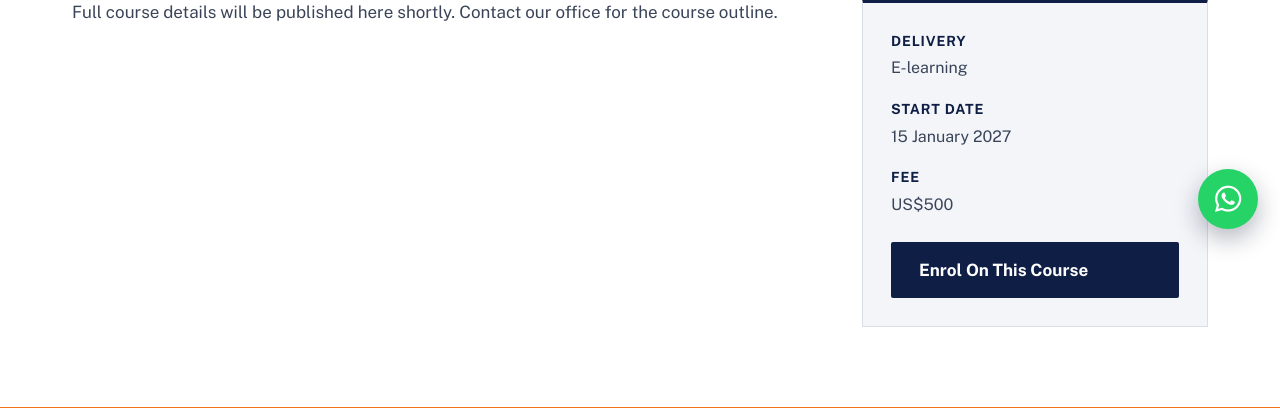
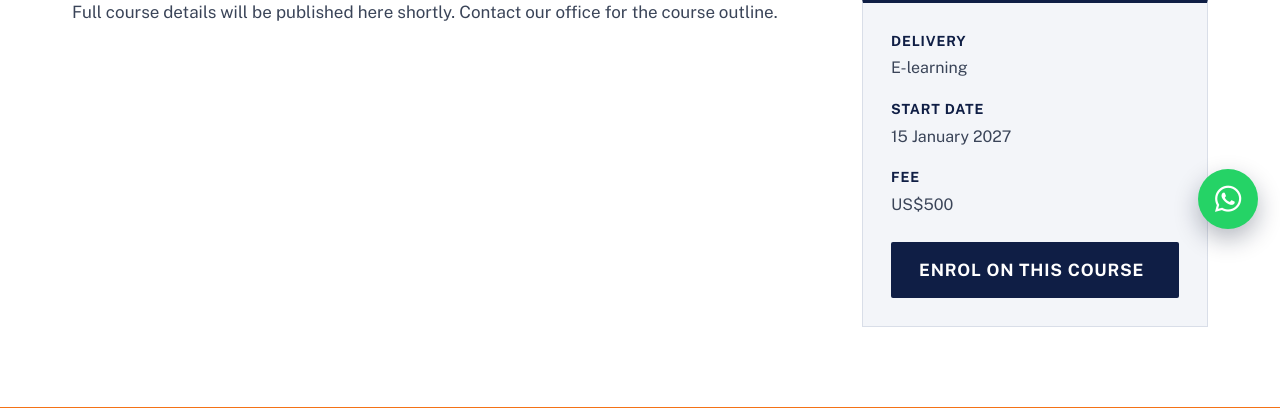
Before and after one commit to dimokecharles/afroiso-site, a Laravel app: page /courses/iso-9001-quality-management in a window 1280 px wide. Shown: the part 549-957 px from the top of the page. Run offline with Laravel 12, Linux system fonts and the light colour scheme; data comes from the database, SQL or seed files in the repository.

Commit message:
Buttons in full capitals

```diff
--- a/public/css/site.css
+++ b/public/css/site.css
@@ -32,7 +32,7 @@ p { margin: 0; }
 .text-link { font-weight: 700; display: inline-block; padding: 10px 0; }
 
 /* Buttons */
-.btn { display: inline-block; font: inherit; font-weight: 700; font-size: 17px; text-decoration: none; padding: 15px 28px; border: 0; border-radius: 2px; cursor: pointer; text-transform: capitalize; }
+.btn { display: inline-block; font: inherit; font-weight: 700; font-size: 17px; text-decoration: none; padding: 15px 28px; border: 0; border-radius: 2px; cursor: pointer; text-transform: uppercase; letter-spacing: 0.05em; }
 .btn--accent { background: var(--orange); color: var(--navy-deep); }
 .btn--accent:hover { background: #FF8A3D; color: var(--navy-deep); }
 .btn--primary { background: var(--navy); color: #fff; }
```
